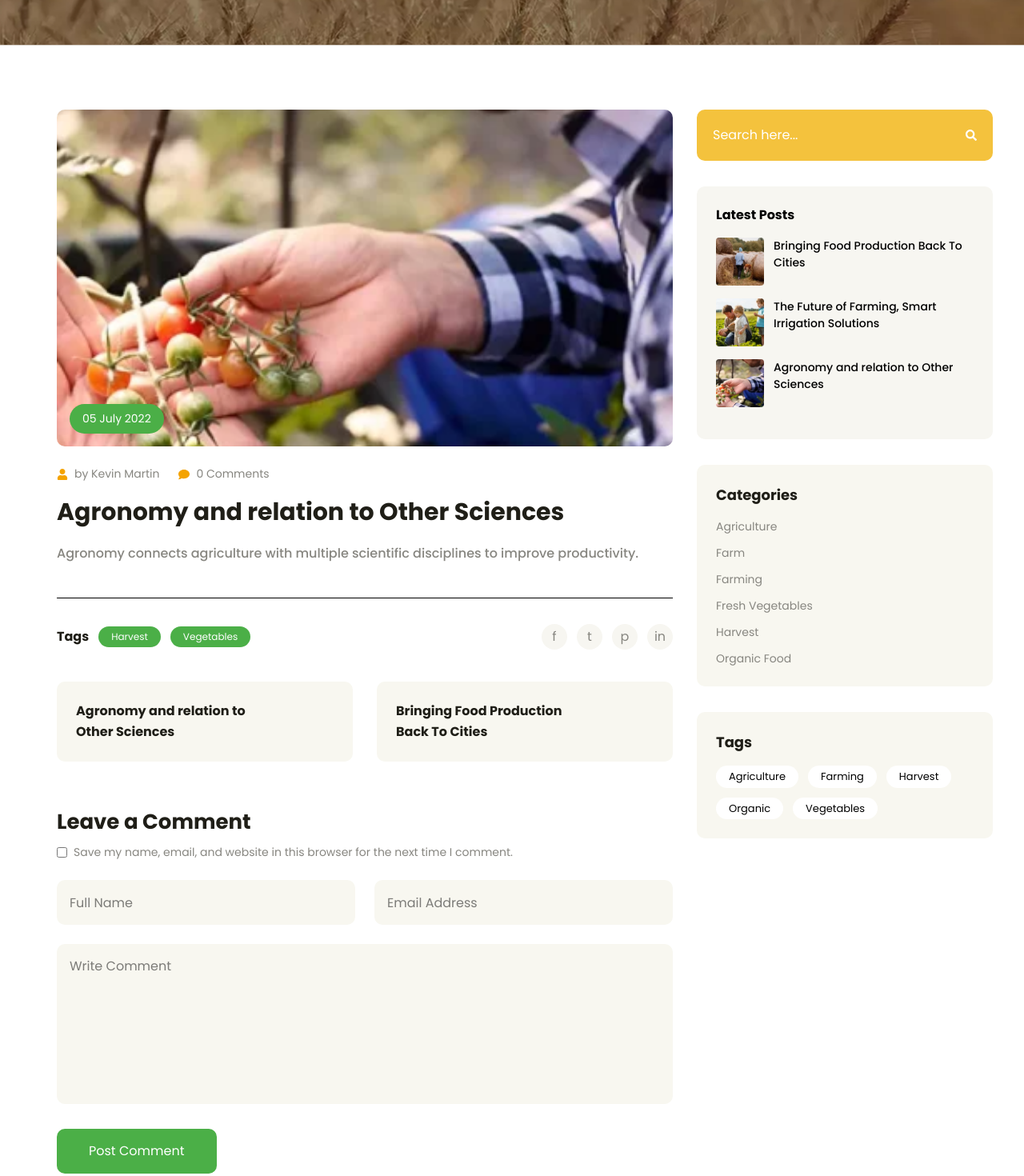
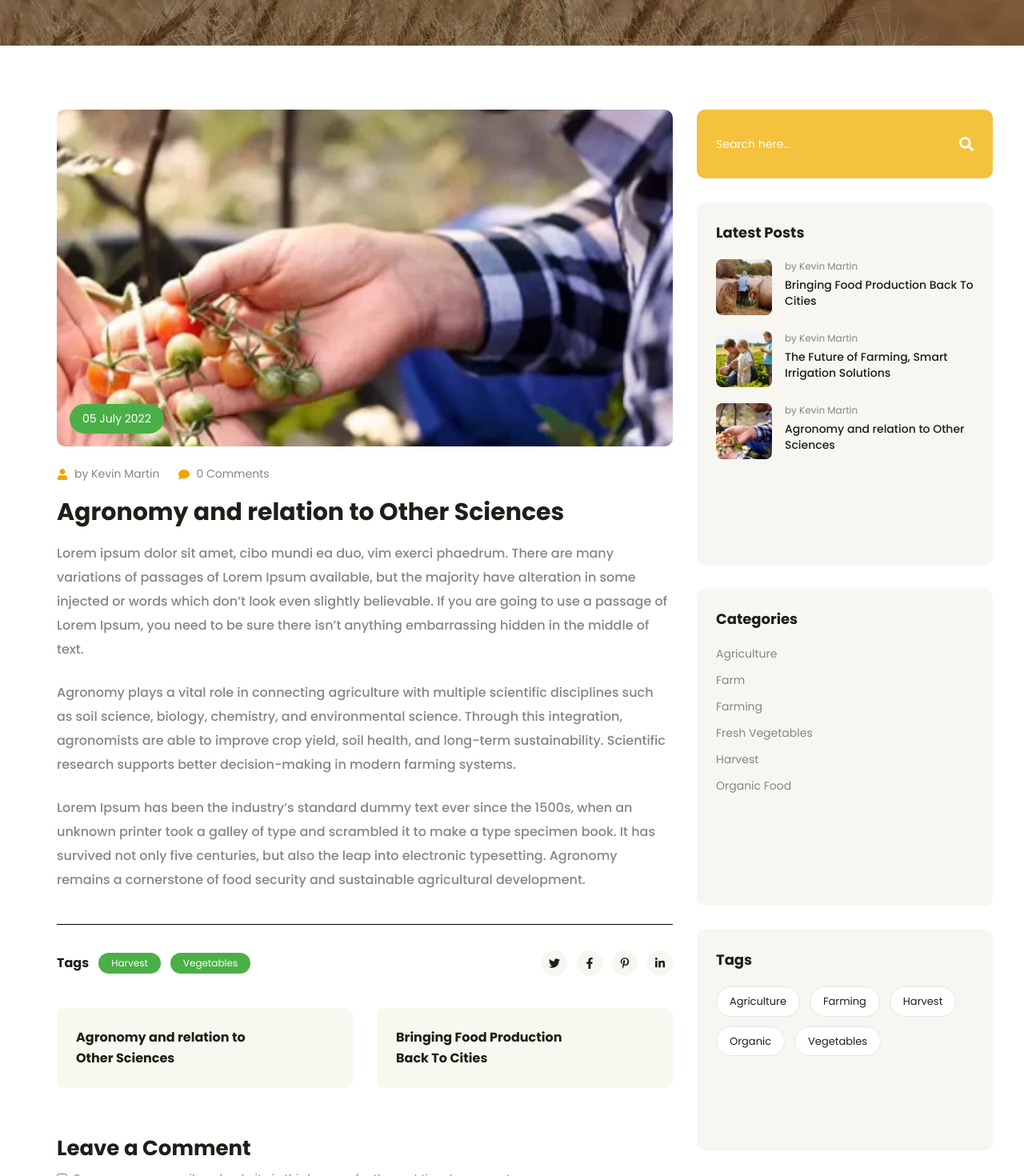
Before and after one commit to pentasoftwareconsultancy/Agriculture, a React (Vite) app in the folder Agri/: page /news/agronomy-and-relation-to-other-sciences in a window 1280 px wide. Shown: the part 400-1870 px from the top of the page at 80% size. Built offline with nearby package versions, Linux system fonts and the light colour scheme.

Commit message:
News page done

```diff
--- a/Agri/src/components/News/NewsDetails.jsx
+++ b/Agri/src/components/News/NewsDetails.jsx
@@ -1,7 +1,7 @@
 import React from "react";
 import { useParams, Link } from "react-router-dom";
 import { FaUser, FaComment, FaSearch } from "react-icons/fa";
-
+import { FaTwitter, FaFacebookF, FaPinterestP, FaLinkedinIn } from "react-icons/fa";
 import LatestNews from "../../assets/LatestNews.png";
 
 // images
@@ -11,6 +11,7 @@ import img3 from "../../assets/bringing-food-production-cities.jpg";
 import img4 from "../../assets/future-of-farming-irrigation.jpg";
 import img5 from "../../assets/organic-farming-products.jpg";
 import img6 from "../../assets/winter-wheat-harvest.jpg";
+import backgroundImgService from "../../assets/backgroundImgService.png";
 
 /* DATA */
 export const newsData = [
@@ -20,8 +21,14 @@ export const newsData = [
         title: "Bringing Food Production Back To Cities",
         date: "05 July 2022",
         image: img3,
-        content:
-            "Urban farming helps reduce transportation costs, improves food security and strengthens local communities.",
+        content: `
+Lorem ipsum dolor sit amet, cibo mundi ea duo, vim exerci phaedrum. There are many variations of passages of Lorem Ipsum available, but the majority have alteration in some injected or words which don’t look even slightly believable. If you are going to use a passage of Lorem Ipsum, you need to be sure there isn’t anything embarrassing hidden in the middle of text. All the Lorem Ipsum generators on the Internet tend to repeat predefined chunks as necessary, making this the first true generator on the Internet.
+
+Urban food production has become increasingly important in modern cities. By integrating farming practices into urban environments, cities can reduce dependency on long supply chains and improve access to fresh, locally grown food. Rooftop gardens, community farms, and vertical agriculture are transforming unused spaces into productive green zones.
+
+Lorem Ipsum has been the industry’s standard dummy text ever since the 1500s, when an unknown printer took a galley of type and scrambled it to make a type specimen book. It has survived not only five centuries, but also the leap into electronic typesetting. Urban agriculture helps communities reconnect with food sources while promoting sustainability and environmental responsibility.
+`
+
     },
 
     {
@@ -56,8 +63,14 @@ into unchanged.
         title: "Agronomy and relation to Other Sciences",
         date: "05 July 2022",
         image: img2,
-        content:
-            "Agronomy connects agriculture with multiple scientific disciplines to improve productivity.",
+        content: `
+Lorem ipsum dolor sit amet, cibo mundi ea duo, vim exerci phaedrum. There are many variations of passages of Lorem Ipsum available, but the majority have alteration in some injected or words which don’t look even slightly believable. If you are going to use a passage of Lorem Ipsum, you need to be sure there isn’t anything embarrassing hidden in the middle of text.
+
+Agronomy plays a vital role in connecting agriculture with multiple scientific disciplines such as soil science, biology, chemistry, and environmental science. Through this integration, agronomists are able to improve crop yield, soil health, and long-term sustainability. Scientific research supports better decision-making in modern farming systems.
+
+Lorem Ipsum has been the industry’s standard dummy text ever since the 1500s, when an unknown printer took a galley of type and scrambled it to make a type specimen book. It has survived not only five centuries, but also the leap into electronic typesetting. Agronomy remains a cornerstone of food security and sustainable agricultural development.
+`
+
     },
 
     {
@@ -66,8 +79,14 @@ into unchanged.
         title: "We grow products with the organic farming",
         date: "05 July 2022",
         image: img5,
-        content:
-            "Organic farming promotes healthier food, soil fertility, and sustainable agriculture.",
+        content: `
+Lorem ipsum dolor sit amet, cibo mundi ea duo, vim exerci phaedrum. There are many variations of passages of Lorem Ipsum available, but the majority have alteration in some injected or words which don’t look even slightly believable. If you are going to use a passage of Lorem Ipsum, you need to be sure there isn’t anything embarrassing hidden in the middle of text.
+
+Organic farming emphasizes natural processes, biodiversity, and soil health to produce nutritious food without synthetic chemicals. Farmers rely on composting, crop rotation, and biological pest control to maintain ecological balance. These methods help preserve the environment while ensuring food safety.
+
+Lorem Ipsum has been the industry’s standard dummy text ever since the 1500s, when an unknown printer took a galley of type and scrambled it to make a type specimen book. Organic agriculture not only protects ecosystems but also supports healthier lifestyles and sustainable farming communities.
+`
+
     },
 
     {
@@ -76,8 +95,14 @@ into unchanged.
         title: "A Quick Solution to Low Milk Production in Zimbabwe",
         date: "05 July 2022",
         image: img1,
-        content:
-            "Improving milk production using modern agricultural techniques.",
+        content: `
+Lorem ipsum dolor sit amet, cibo mundi ea duo, vim exerci phaedrum. There are many variations of passages of Lorem Ipsum available, but the majority have alteration in some injected or words which don’t look even slightly believable. If you are going to use a passage of Lorem Ipsum, you need to be sure there isn’t anything embarrassing hidden in the middle of text.
+
+Low milk production remains a challenge for many dairy farmers in Zimbabwe. Factors such as poor nutrition, limited veterinary care, and outdated farming methods contribute to reduced yields. By adopting modern dairy management practices, farmers can significantly improve milk output.
+
+Lorem Ipsum has been the industry’s standard dummy text ever since the 1500s, when an unknown printer took a galley of type and scrambled it to make a type specimen book. Sustainable dairy farming solutions empower local farmers, improve livelihoods, and strengthen the agricultural economy.
+`
+
     },
 
     {
@@ -86,8 +111,14 @@ into unchanged.
         title: "Winter wheat harvest organic gather nice moment",
         date: "05 July 2022",
         image: img6,
-        content:
-            "A beautiful moment during winter wheat harvest.",
+        content: `
+Lorem ipsum dolor sit amet, cibo mundi ea duo, vim exerci phaedrum. There are many variations of passages of Lorem Ipsum available, but the majority have alteration in some injected or words which don’t look even slightly believable. If you are going to use a passage of Lorem Ipsum, you need to be sure there isn’t anything embarrassing hidden in the middle of text.
+
+Winter wheat harvest represents one of the most rewarding moments for farmers. Months of careful planning, soil preparation, and crop management culminate in a successful harvest. Organic wheat farming ensures that crops are grown using environmentally friendly practices.
+
+Lorem Ipsum has been the industry’s standard dummy text ever since the 1500s, when an unknown printer took a galley of type and scrambled it to make a type specimen book. These harvest moments celebrate dedication, sustainability, and the timeless relationship between farmers and the land.
+`
+
     },
 
 ];
@@ -105,10 +136,16 @@ const NewsDetails = () => {
             {/* ===== Banner ===== */}
             <div
                 className="relative h-[326px] bg-cover bg-center flex items-center justify-center"
-                style={{ backgroundImage: `url(${LatestNews})` }}
+                style={{ backgroundImage: `url(${backgroundImgService})` }}
             >
                 <div className="absolute inset-0 "></div>
                 <div className="relative z-10 text-center">
+                    <p className="text-[13px] tracking-[2px] text-white/80 uppercase mb-2">
+                        Home / Latest News
+                    </p>
+                    <h1 className="text-white text-[48px] font-semibold">
+                        Latest News
+                    </h1>
 
                 </div>
             </div>
@@ -182,20 +219,49 @@ const NewsDetails = () => {
                             </div>
 
                             {/* Social icons */}
-                            <div className="flex gap-3 text-[#878680]">
-                                <span className="w-8 h-8 rounded-full bg-[#F7F6F1] flex items-center justify-center">
-                                    f
-                                </span>
-                                <span className="w-8 h-8 rounded-full bg-[#F7F6F1] flex items-center justify-center">
-                                    t
-                                </span>
-                                <span className="w-8 h-8 rounded-full bg-[#F7F6F1] flex items-center justify-center">
-                                    p
-                                </span>
-                                <span className="w-8 h-8 rounded-full bg-[#F7F6F1] flex items-center justify-center">
-                                    in
-                                </span>
+                            <div className="flex gap-3">
+                                {/* Twitter */}
+                                <a
+                                    href="https://twitter.com"
+                                    target="_blank"
+                                    rel="noopener noreferrer"
+                                    className="w-8 h-8 rounded-full bg-[#F7F6F1] flex items-center justify-center text-[#1F1E17] hover:bg-[#4BAF47] hover:text-white transition cursor-pointer"
+                                >
+                                    <FaTwitter size={14} />
+                                </a>
+
+                                {/* Facebook */}
+                                <a
+                                    href="https://facebook.com"
+                                    target="_blank"
+                                    rel="noopener noreferrer"
+                                    className="w-8 h-8 rounded-full bg-[#F7F6F1] flex items-center justify-center text-[#1F1E17] hover:bg-[#4BAF47] hover:text-white transition cursor-pointer"
+                                >
+                                    <FaFacebookF size={14} />
+                                </a>
+
+                                {/* Pinterest */}
+                                <a
+                                    href="https://pinterest.com"
+                                    target="_blank"
+                                    rel="noopener noreferrer"
+                                    className="w-8 h-8 rounded-full bg-[#F7F6F1] flex items-center justify-center text-[#1F1E17] hover:bg-[#4BAF47] hover:text-white transition cursor-pointer"
+                                >
+                                    <FaPinterestP size={14} />
+                                </a>
+
+                                {/* LinkedIn */}
+                                <a
+                                    href="https://linkedin.com"
+                                    target="_blank"
+                                    rel="noopener noreferrer"
+                                    className="w-8 h-8 rounded-full bg-[#F7F6F1] flex items-center justify-center text-[#1F1E17] hover:bg-[#4BAF47] hover:text-white transition cursor-pointer"
+                                >
+                                    <FaLinkedinIn size={14} />
+                                </a>
                             </div>
+
+
                         </div>
 
                         {/* ===== RELATED POSTS ===== */}
@@ -250,38 +316,54 @@ const NewsDetails = () => {
                     </div>
 
                     {/* ===== RIGHT SIDEBAR (370px) ===== */}
-                    <aside className="w-[370px] space-y-8">
+                    {/* ===== RIGHT SIDEBAR ===== */}
+                    <aside className="w-[370px] min-h-[1844.72px] space-y-[30px]">
+
                         {/* Search */}
-                        <div className="bg-[#F4C23D] p-5 rounded-[10px] flex items-center">
+                        {/* ===== Search ===== */}
+                        <div className="w-[370px] h-[86px] bg-[#F4C23D] rounded-[10px] flex items-center px-6">
                             <input
                                 type="text"
                                 placeholder="Search here..."
-                                className="flex-1 bg-transparent outline-none text-white placeholder-white"
+                                className="flex-1 bg-transparent outline-none text-white placeholder-white text-[14px]"
                             />
-                            <FaSearch className="text-white text-lg" />
+                            <FaSearch className="text-white text-[18px]" />
                         </div>
 
-                        {/* Latest Posts */}
-                        <div className="bg-[#F7F6F1] p-6 rounded-[10px]">
-                            <h4 className="font-bold mb-4">Latest Posts</h4>
+
+                        {/* ===== Latest Posts ===== */}
+                        <div className="w-[370px] h-[453.36px] bg-[#F7F6F1] rounded-[10px] p-6">
+                            <h4 className="text-[18px] font-extrabold text-[#1F1E17] mb-5">
+                                Latest Posts
+                            </h4>
+
                             {newsData.slice(0, 3).map((item) => (
                                 <Link
                                     key={item.id}
                                     to={`/news/${item.slug}`}
-                                    className="flex gap-3 mb-4"
+                                    className="flex gap-4 mb-5 last:mb-0"
                                 >
                                     <img
                                         src={item.image}
-                                        alt=""
-                                        className="w-[60px] h-[60px] object-cover rounded"
+                                        alt={item.title}
+                                        className="w-[70px] h-[70px] object-cover rounded-[8px]"
                                     />
-                                    <p className="text-[14px] font-medium">{item.title}</p>
+
+                                    <div>
+                                        <p className="text-[12px] text-[#878680] mb-1">
+                                            by Kevin Martin
+                                        </p>
+                                        <p className="text-[14px] font-medium leading-[20px] text-[#1F1E17]">
+                                            {item.title}
+                                        </p>
+                                    </div>
                                 </Link>
                             ))}
                         </div>
-                        {/* ===== CATEGORIES ===== */}
-                        <div className="bg-[#F8F7F0] p-6 rounded-[10px]">
-                            <h4 className="text-[18px] font-extrabold text-[#1F1E17] mb-4">
+
+                        {/* ===== Categories ===== */}
+                        <div className="w-[370px] h-[396px] bg-[#F7F6F1] rounded-[10px] p-6">
+                            <h4 className="text-[18px] font-extrabold text-[#1F1E17] mb-5">
                                 Categories
                             </h4>
 
@@ -295,30 +377,27 @@ const NewsDetails = () => {
                             </ul>
                         </div>
 
-                        {/* ===== TAGS ===== */}
-                        <div className="bg-[#F8F7F0] p-6 rounded-[10px]">
-                            <h4 className="text-[18px] font-extrabold text-[#1F1E17] mb-4">
+
+                        {/* ===== Tags ===== */}
+                        <div className="w-[370px] h-[276px] bg-[#F7F6F1] rounded-[10px] p-6">
+                            <h4 className="text-[18px] font-extrabold text-[#1F1E17] mb-5">
                                 Tags
                             </h4>
 
                             <div className="flex flex-wrap gap-3">
-                                <span className="px-4 py-1 bg-white text-[13px] rounded-full">
-                                    Agriculture
-                                </span>
-                                <span className="px-4 py-1 bg-white text-[13px] rounded-full">
-                                    Farming
-                                </span>
-                                <span className="px-4 py-1 bg-white text-[13px] rounded-full">
-                                    Harvest
-                                </span>
-                                <span className="px-4 py-1 bg-white text-[13px] rounded-full">
-                                    Organic
-                                </span>
-                                <span className="px-4 py-1 bg-white text-[13px] rounded-full">
-                                    Vegetables
-                                </span>
+                                {["Agriculture", "Farming", "Harvest", "Organic", "Vegetables"].map(
+                                    (tag) => (
+                                        <span
+                                            key={tag}
+                                            className="px-4 py-2 bg-white border border-[#E5E5E5] rounded-full text-[13px] text-[#1F1E17]"
+                                        >
+                                            {tag}
+                                        </span>
+                                    )
+                                )}
                             </div>
                         </div>
+
 
 
                     </aside>
```
Also changed, not shown: Agri/src/components/News/NewsGrid.jsx (+7 -2 lines).
